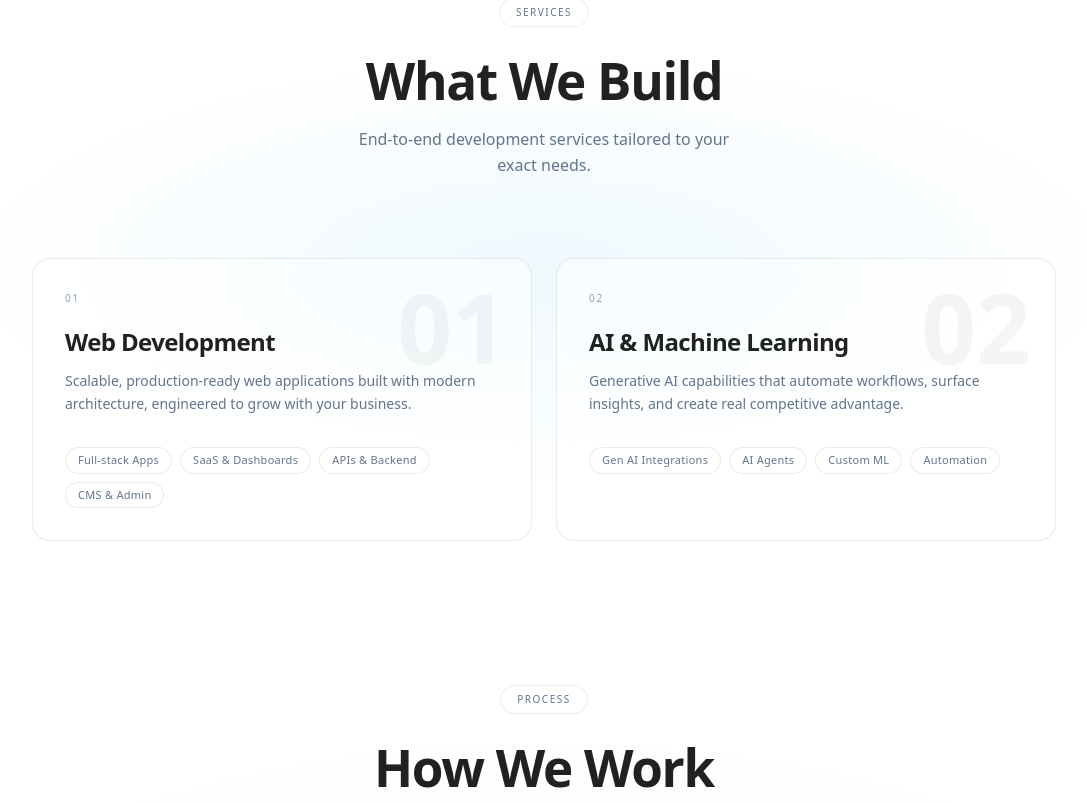
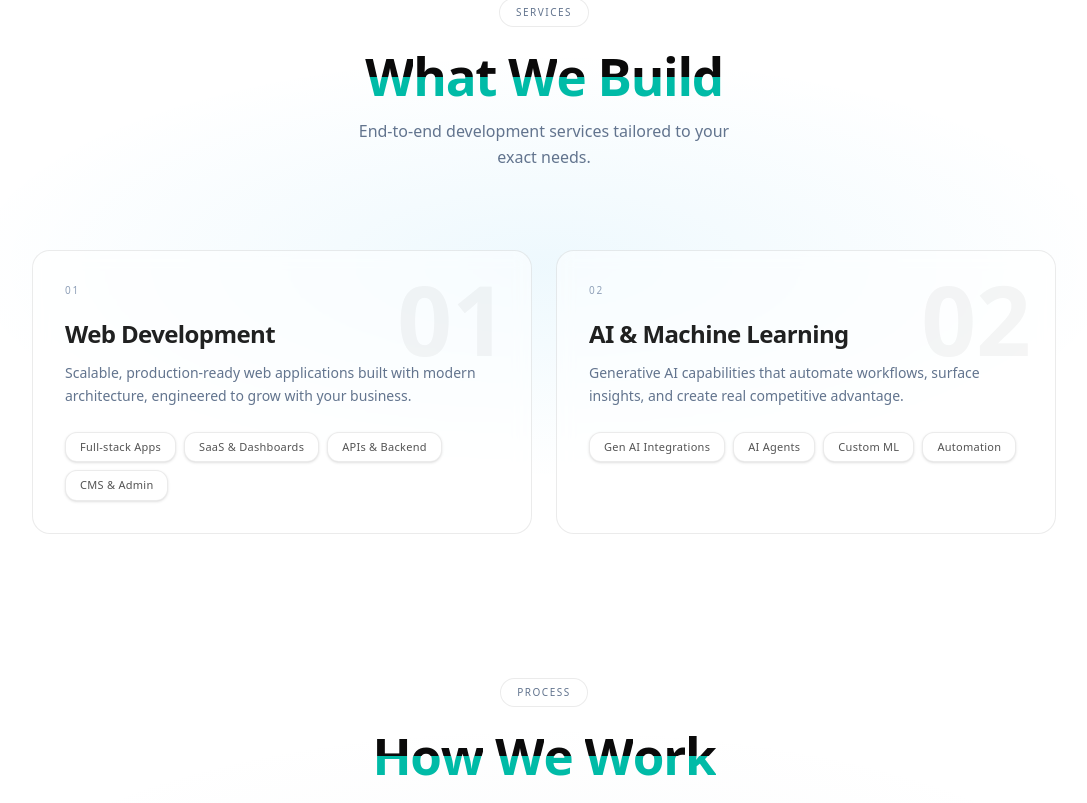
Before and after one commit to shiwangi-upadhyay/Team-Portfolio, a Next.js app: page / in a window 1280 px wide. Shown: the part 874-1677 px from the top of the page, without its empty margins (96-1183 px from the left). Built offline with nearby package versions, Linux system fonts and the light colour scheme.

Commit message:
feat: Add Services, Workflow, Tech Stack, and Contact sections with new UI components and global styles.

```diff
--- a/package.json
+++ b/package.json
@@ -10,6 +10,7 @@
   },
   "dependencies": {
     "@paper-design/shaders-react": "^0.0.71",
+    "@radix-ui/react-slot": "^1.2.4",
     "@tabler/icons-react": "^3.36.1",
     "class-variance-authority": "^0.7.1",
     "clsx": "^2.1.1",
--- a/src/components/Services.tsx
+++ b/src/components/Services.tsx
@@ -1,5 +1,8 @@
 "use client";
-import { motion } from "framer-motion";
+import { motion, AnimatePresence } from "framer-motion";
+import { TextSplit } from "@/components/ui/split-text";
+import { useState } from "react";
+import { X } from "lucide-react";
 
 const EASE: [number, number, number, number] = [0.16, 1, 0.3, 1];
 
@@ -9,70 +12,55 @@ const services = [
     title: "Web Development",
     description:
       "Scalable, production-ready web applications built with modern architecture, engineered to grow with your business.",
-    tags: ["Full-stack Apps", "SaaS & Dashboards", "APIs & Backend", "CMS & Admin"],
+    tags: [
+      { id: "01-fullstack", label: "Full-stack Apps" },
+      { id: "01-saas", label: "SaaS & Dashboards" },
+      { id: "01-api", label: "APIs & Backend" },
+      { id: "01-cms", label: "CMS & Admin" },
+    ],
   },
   {
     num: "02",
     title: "AI & Machine Learning",
     description:
       "Generative AI capabilities that automate workflows, surface insights, and create real competitive advantage.",
-    tags: ["Gen AI Integrations", "AI Agents", "Custom ML", "Automation"],
+    tags: [
+      { id: "02-genai", label: "Gen AI Integrations" },
+      { id: "02-agents", label: "AI Agents" },
+      { id: "02-ml", label: "Custom ML" },
+      { id: "02-auto", label: "Automation" },
+    ],
   },
 ];
 
-export default function Services() {
+type Tag = { id: string; label: string };
+
+function ServiceCard({
+  s,
+  i,
+}: {
+  s: (typeof services)[number];
+  i: number;
+}) {
+  const [selected, setSelected] = useState<Tag[]>([]);
+
+  const select = (tag: Tag) => setSelected((prev) => [...prev, tag]);
+  const deselect = (id: string) =>
+    setSelected((prev) => prev.filter((t) => t.id !== id));
+
+  const unselected = s.tags.filter(
+    (t) => !selected.some((s) => s.id === t.id)
+  );
+
   return (
-    <section
-      id="services"
-      className="relative py-18 px-6 bg-background overflow-hidden"
-    >
-      {/* ── Single sky-teal radial bloom — matches Hero accent ── */}
-      <div
-        className="pointer-events-none absolute inset-0"
-        style={{
-          background:
-            "radial-gradient(ellipse 65% 45% at 50% 50%, rgba(14,165,233,0.07) 0%, transparent 70%)",
-        }}
-      />
-
-      <div className="relative z-10 max-w-5xl mx-auto">
-
-        {/* ── Section header ── */}
     <motion.div
-          initial={{ opacity: 0, y: 16 }}
-          whileInView={{ opacity: 1, y: 0 }}
-          viewport={{ once: true }}
-          transition={{ duration: 0.7, ease: EASE }}
-          className="flex flex-col items-center text-center mb-20"
-        >
-          <span className="inline-flex items-center gap-2 px-4 py-1.5 rounded-full border border-card-border bg-card/50 backdrop-blur-sm text-[10px] font-medium text-slate-500 dark:text-slate-400 tracking-[0.15em] uppercase mb-6">
-            Services
-          </span>
-
-          <h2
-            className="text-[clamp(2rem,5vw,3.2rem)] font-semibold tracking-tight leading-[1.15] mb-4"
-            style={{ color: "var(--heading-from)" }}
-          >
-            What We Build
-          </h2>
-
-          <p className="text-sm md:text-base text-slate-500 dark:text-slate-400 font-normal max-w-sm leading-relaxed">
-            End-to-end development services tailored to your exact needs.
-          </p>
-        </motion.div>
-
-        {/* ── Service cards ── */}
-        <div className="grid md:grid-cols-2 gap-6">
-          {services.map((s, i) => (
-            <motion.div
-              key={s.num}
       initial={{ opacity: 0, y: 24 }}
       whileInView={{ opacity: 1, y: 0 }}
       viewport={{ once: true }}
       transition={{ duration: 0.7, delay: i * 0.12, ease: EASE }}
       className="group relative bg-card/50 border border-card-border rounded-2xl p-8 backdrop-blur-sm overflow-hidden"
     >
-              {/* Hover glow — single sky teal, same as Hero arch */}
+      {/* Hover glow */}
       <div
         className="pointer-events-none absolute -top-20 -right-20 w-60 h-60 rounded-full opacity-0 group-hover:opacity-100 transition-opacity duration-500"
         style={{
@@ -82,7 +70,7 @@ export default function Services() {
         }}
       />
 
-              {/* Ghost number — decorative, barely visible */}
+      {/* Ghost number */}
       <span
         className="pointer-events-none select-none absolute top-5 right-6 text-8xl font-bold leading-none"
         style={{ color: "var(--heading-from)", opacity: 0.045 }}
@@ -104,22 +92,116 @@ export default function Services() {
       </h3>
 
       {/* Description */}
-              <p className="text-sm text-slate-500 dark:text-slate-400 font-normal leading-relaxed mb-8">
+      <p className="text-sm text-slate-500 dark:text-slate-400 font-normal leading-relaxed mb-6">
         {s.description}
       </p>
 
-              {/* Feature tags — pill chips, no bullet list */}
-              <div className="flex flex-wrap gap-2">
-                {s.tags.map((tag) => (
-                  <span
-                    key={tag}
-                    className="px-3 py-1 rounded-full border border-card-border bg-background/60 text-[11px] font-medium text-slate-500 dark:text-slate-400 tracking-wide"
+      {/* ── Selected tray ── */}
+      <AnimatePresence>
+        {selected.length > 0 && (
+          <motion.div
+            layout
+            initial={{ opacity: 0, height: 0 }}
+            animate={{ opacity: 1, height: "auto" }}
+            exit={{ opacity: 0, height: 0 }}
+            transition={{ duration: 0.35, ease: EASE }}
+            className="mb-3 overflow-hidden"
           >
-                    {tag}
-                  </span>
+            <div className="flex flex-wrap gap-2 p-2.5 rounded-[14px] border border-card-border bg-background/60 no-scrollbar overflow-x-auto">
+              {selected.map((tag) => (
+                <motion.div
+                  key={tag.id}
+                  layoutId={`tag-${s.num}-${tag.id}`}
+                  className="flex items-center gap-1 pl-3 pr-1 py-1 bg-card border border-card-border shadow-sm shrink-0"
+                  style={{ borderRadius: 12 }}
+                >
+                  <motion.span
+                    layoutId={`label-${s.num}-${tag.id}`}
+                    className="text-[11px] font-medium text-foreground/80 tracking-wide"
+                  >
+                    {tag.label}
+                  </motion.span>
+                  <button
+                    onClick={() => deselect(tag.id)}
+                    className="p-0.5 rounded-full hover:bg-card-border/40 transition-colors ml-0.5"
+                  >
+                    <X className="size-3.5 text-slate-400" />
+                  </button>
+                </motion.div>
               ))}
             </div>
           </motion.div>
+        )}
+      </AnimatePresence>
+
+      {/* ── Unselected tags ── */}
+      <motion.div layout className="flex flex-wrap gap-2">
+        {unselected.map((tag) => (
+          <motion.button
+            key={tag.id}
+            layoutId={`tag-${s.num}-${tag.id}`}
+            onClick={() => select(tag)}
+            whileHover={{ y: -2, scale: 1.04 }}
+            className="px-3.5 py-1.5 bg-card border border-card-border shadow-sm text-[11px] font-medium text-foreground/70 tracking-wide cursor-pointer"
+            style={{ borderRadius: 12 }}
+          >
+            <motion.span layoutId={`label-${s.num}-${tag.id}`}>
+              {tag.label}
+            </motion.span>
+          </motion.button>
+        ))}
+      </motion.div>
+    </motion.div>
+  );
+}
+
+export default function Services() {
+  return (
+    <section
+      id="services"
+      className="relative py-18 px-6 bg-background overflow-hidden"
+    >
+      {/* Sky-teal radial bloom */}
+      <div
+        className="pointer-events-none absolute inset-0"
+        style={{
+          background:
+            "radial-gradient(ellipse 65% 45% at 50% 50%, rgba(14,165,233,0.07) 0%, transparent 70%)",
+        }}
+      />
+
+      <div className="relative z-10 max-w-5xl mx-auto">
+        {/* Section header */}
+        <motion.div
+          initial={{ opacity: 0, y: 16 }}
+          whileInView={{ opacity: 1, y: 0 }}
+          viewport={{ once: true }}
+          transition={{ duration: 0.7, ease: EASE }}
+          className="flex flex-col items-center text-center mb-20"
+        >
+          <span className="inline-flex items-center gap-2 px-4 py-1.5 rounded-full border border-card-border bg-card/50 backdrop-blur-sm text-[10px] font-medium text-slate-500 dark:text-slate-400 tracking-[0.15em] uppercase mb-6">
+            Services
+          </span>
+
+          <TextSplit
+            className="text-[clamp(2rem,5vw,3.2rem)] font-semibold tracking-tight leading-[1.15] mb-4"
+            topClassName="text-foreground"
+            bottomClassName="text-teal-500 dark:text-teal-400"
+            maxMove={60}
+            falloff={0.18}
+          >
+            What We Build
+          </TextSplit>
+
+          <p className="text-sm md:text-base text-slate-500 dark:text-slate-400 font-normal max-w-sm leading-relaxed">
+            End-to-end development services tailored to your exact needs.
+          </p>
+        </motion.div>
+
+        {/* Service cards */}
+        <div className="grid md:grid-cols-2 gap-6">
+          {services.map((s, i) => (
+            <ServiceCard key={s.num} s={s} i={i} />
           ))}
         </div>
       </div>
--- a/src/components/WorkFlow.tsx
+++ b/src/components/WorkFlow.tsx
@@ -1,6 +1,7 @@
 "use client";
 import { motion } from "framer-motion";
 import { Search, Layers, Code2, Send } from "lucide-react";
+import { TextSplit } from "@/components/ui/split-text";
 
 const EASE: [number, number, number, number] = [0.16, 1, 0.3, 1];
 
@@ -64,12 +65,15 @@ export default function WorkFlow() {
             Process
           </span>
 
-          <h2
+          <TextSplit
             className="text-[clamp(2rem,5vw,3.2rem)] font-semibold tracking-tight leading-[1.15] mb-4"
-            style={{ color: "var(--heading-from)" }}
+            topClassName="text-foreground"
+            bottomClassName="text-teal-500 dark:text-teal-400"
+            maxMove={60}
+            falloff={0.18}
           >
             How We Work
-          </h2>
+          </TextSplit>
 
           <p className="text-sm md:text-base text-slate-500 dark:text-slate-400 font-normal max-w-sm leading-relaxed">
             A structured, engineering-first approach to every project.
--- /dev/null
+++ b/src/components/ui/split-text.tsx
@@ -0,0 +1,73 @@
+"use client";
+
+import { useState } from "react";
+import { motion } from "framer-motion";
+import { cn } from "@/lib/utils";
+
+interface TextSplitProps {
+  children: string;
+  className?: string;
+  topClassName?: string;
+  bottomClassName?: string;
+  maxMove?: number;
+  falloff?: number;
+}
+
+export const TextSplit = ({
+  children,
+  className,
+  topClassName,
+  bottomClassName,
+  maxMove = 50,
+  falloff = 0.3,
+}: TextSplitProps) => {
+  const [hoverIndex, setHoverIndex] = useState<number | null>(null);
+
+  const getOffset = (index: number) => {
+    if (hoverIndex === null) return 0;
+    const distance = Math.abs(index - hoverIndex);
+    return Math.max(0, maxMove * (1 - distance * falloff));
+  };
+
+  return (
+    <div
+      className={cn("relative flex items-center justify-center ", className)}
+    >
+      {children.split("").map((char, index) => {
+        const offset = getOffset(index);
+        const displayChar = char === " " ? "\u00A0" : char;
+
+        return (
+          <div
+            key={`${char}-${index}`}
+            className="relative flex flex-col h-[1em] w-auto leading-none"
+            onMouseEnter={() => setHoverIndex(index)}
+            onMouseLeave={() => setHoverIndex(null)}
+          >
+            <motion.span
+              initial={false}
+              animate={{
+                y: `-${offset}%`,
+              }}
+              transition={{ duration: 0.3, ease: "easeInOut" }}
+              className={cn("overflow-hidden", topClassName)}
+            >
+              {displayChar}
+            </motion.span>
+
+            <motion.span
+              initial={false}
+              animate={{
+                y: `${offset}%`,
+              }}
+              transition={{ duration: 0.3, ease: "easeInOut" }}
+              className={cn("overflow-hidden", bottomClassName)}
+            >
+              <span className="block -translate-y-1/2">{displayChar}</span>
+            </motion.span>
+          </div>
+        );
+      })}
+    </div>
+  );
+};
```
Also changed, not shown: src/app/globals.css (+9 -0 lines), src/components/Contact.tsx (+7 -3 lines), src/components/TechStack.tsx (+9 -2 lines), src/components/ui/tags-selector.tsx (added, +113 -0 lines), 1 other file (tests, documents, lock files or other folders). Lines whose indentation alone changed are shown as unchanged.
